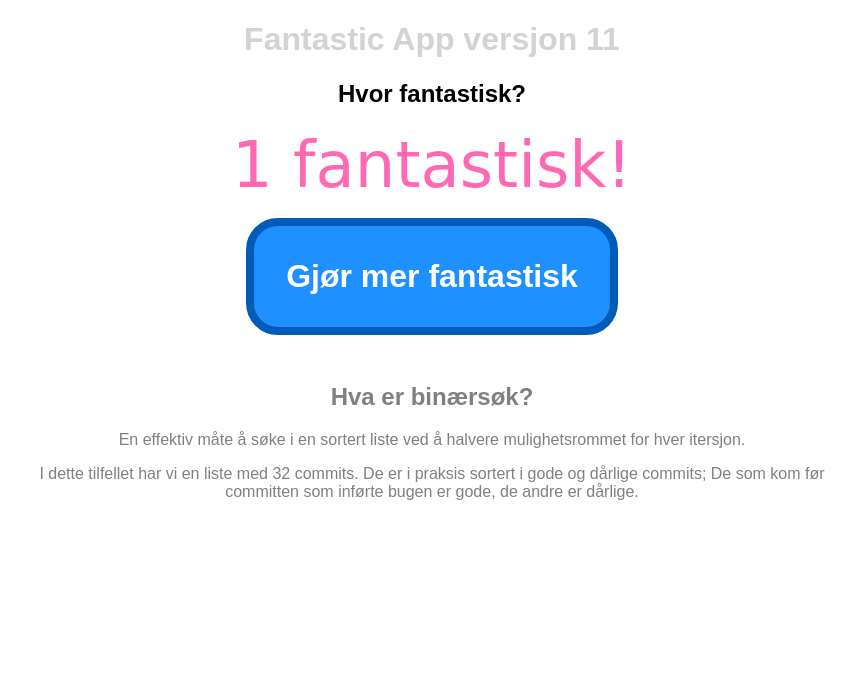
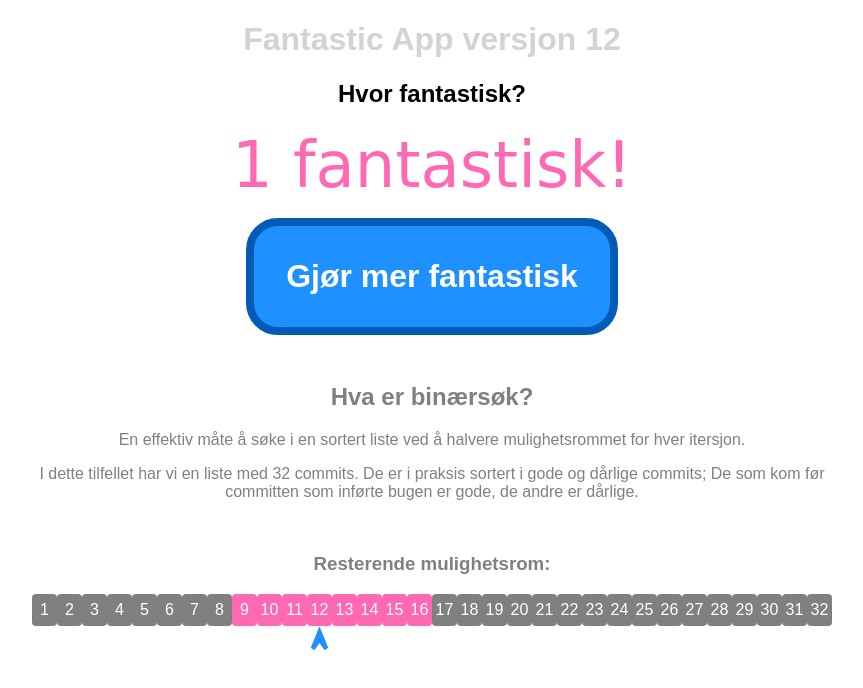
Before and after one commit to sGrevling/bisect_demo, a React app: page / in a window 1280 px wide. Shown: the top 688 px of the page, without its empty margins (208-1071 px from the left). Built offline with nearby package versions, Linux system fonts and the light colour scheme.

Commit message:
V12
(cherry picked from commit 980f792c975d07b00c295f5db5fb2fbcf391161a)
(cherry picked from commit 712e5b99336977e1cc9208ea845662eca01a9874)

```diff
--- a/src/App.js
+++ b/src/App.js
@@ -3,7 +3,7 @@ import {BinarySearch} from "./BinarySearch";
 
 function App() {
     const [fantastic, setFantastic] = useState(1);
-    const version = 11;
+    const version = 12;
     const buttonBug = null;
 
     return (
```
